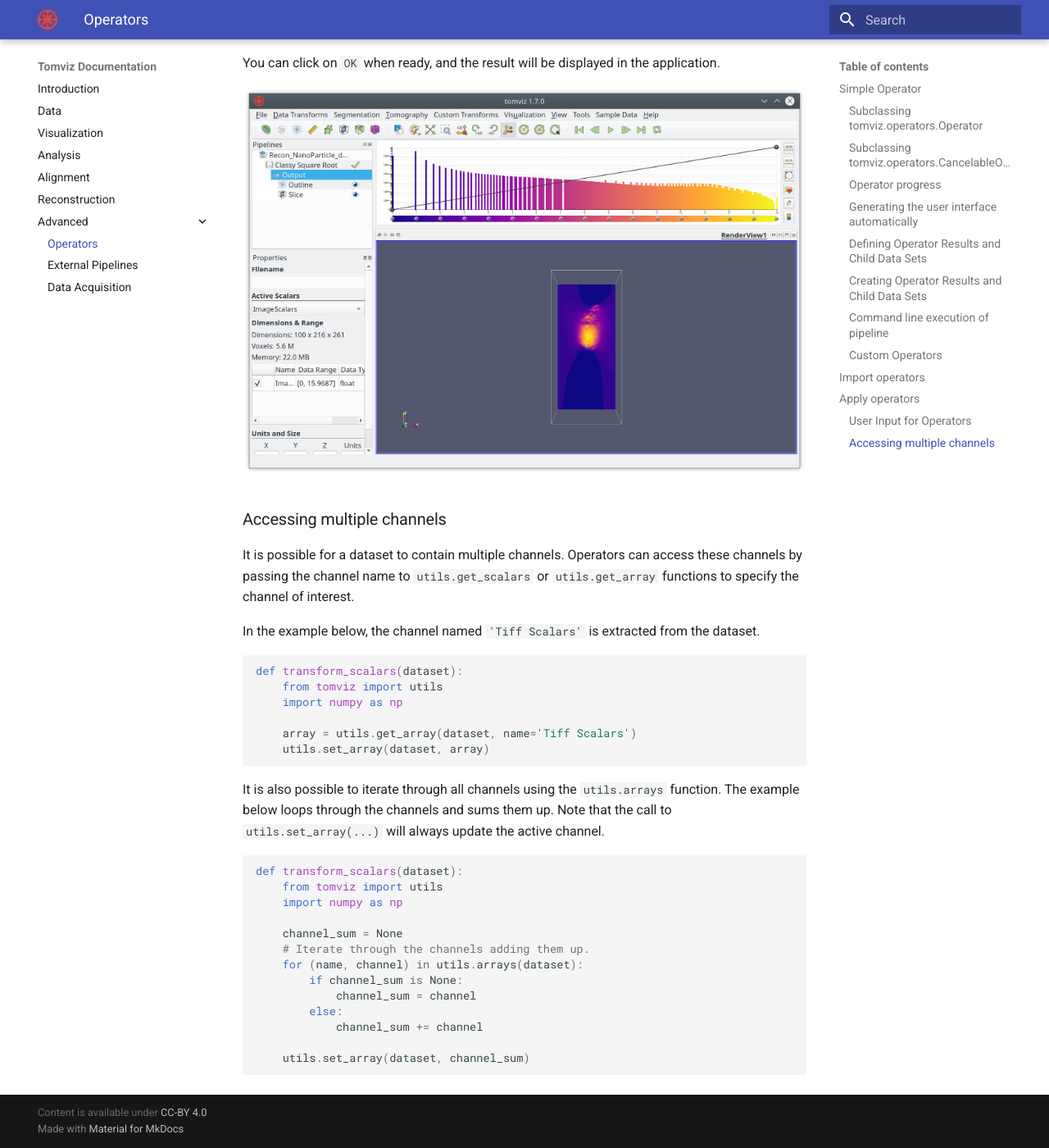
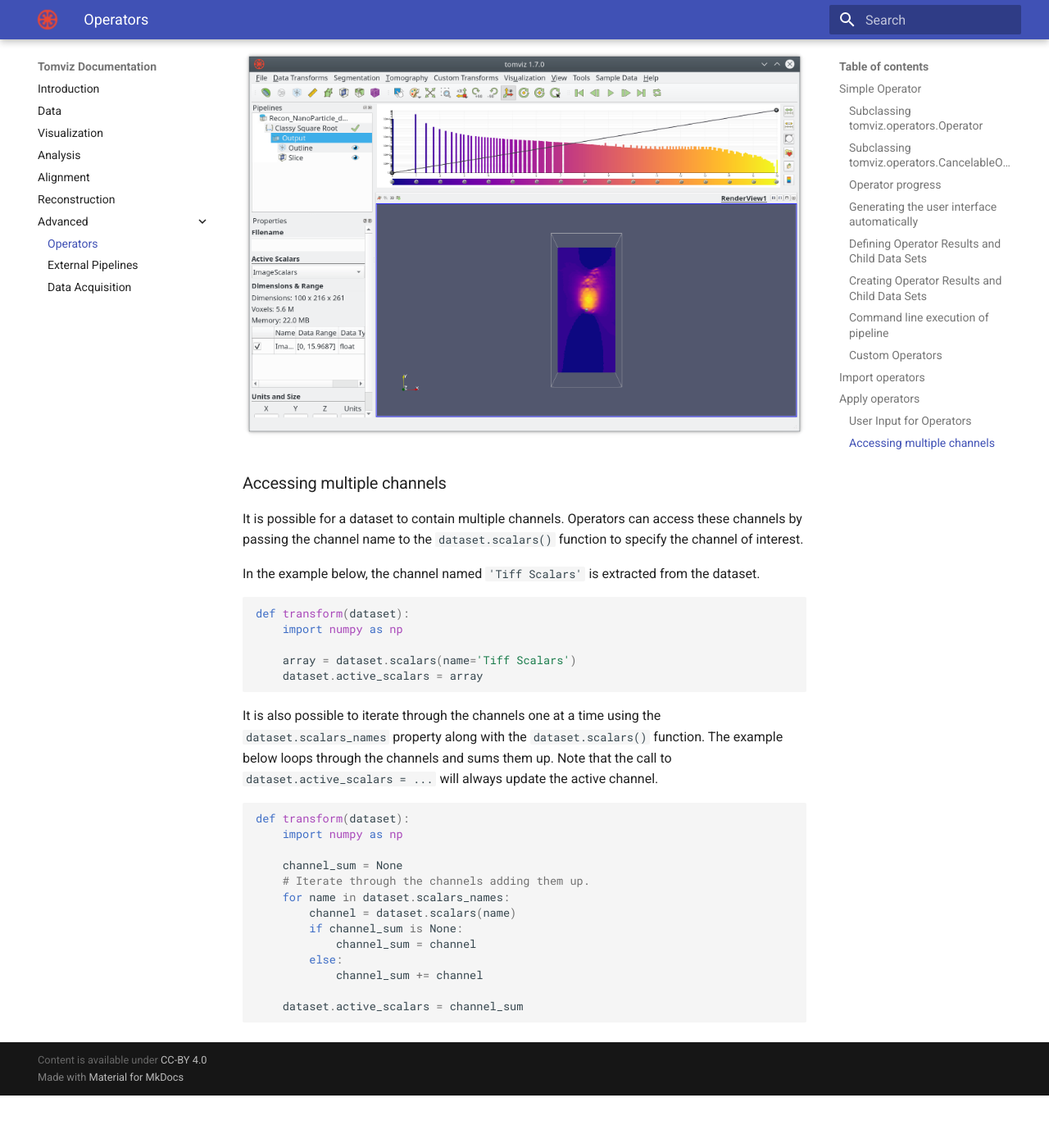
Before and after one commit to OpenChemistry/tomvizdocs, an MkDocs documentation site: the page built from docs/operator.md, in a window 1280 px wide and 1400 px high, scrolled down 10215 px. Shown: the whole window at 82% size. Built offline with MkDocs 1.6.1 and Material for MkDocs 9.7.7, drawn with Linux system fonts in a browser that asks for light colours; after the commit the page ends 11551 px from its top, so only the background shows below that; some of the changed text lies outside the part shown.

Commit message:
Update instructions with new `transform()` API
Update the instructions with the new python API.

Signed-off-by: Patrick Avery <patrick.avery@kitware.com>

````diff
--- a/docs/operator.md
+++ b/docs/operator.md
@@ -10,25 +10,24 @@
 
 This operator can be found by clicking on `Data Tansforms -> Custom Transform`.
 It is one of the simplest transforms possible where all simple operators define
-the `transform_scalars` function, import the necessary modules, and then get the
+the `transform` function, import the necessary modules, and then get the
 data as an array. This array can be treated like any NumPy array, operated on,
 and once ready the output should be set to make it visible to the application.
 
 ``` python
-def transform_scalars(dataset):
+def transform(dataset):
     """Python operators that transforms the input array"""
 
-    from tomviz import utils
     import numpy as np
 
     # Get the current volume as a numpy array.
-    array = utils.get_array(dataset)
+    array = dataset.active_scalars
 
     # This is where you operate on your data, here we square root it.
     result = np.sqrt(array)
 
     # This is where the transformed data is set, it will display in tomviz.
-    utils.set_array(dataset, result)
+    dataset.active_scalars = result
 ```
 
 The dialog in Tomviz enables editing of Python transforms in the source tab,
@@ -40,14 +39,14 @@
 
 Tomviz provides an operator base class that can be used to implement a Python
 operator. To create an operator simply subclass and provide an implementation of
-the `transform_scalars` method.
+the `transform` method.
 
 ```python
 
 import tomviz.operators
 
 class MyOperator(tomviz.operators.Operator):
-    def transform_scalars(self, data):
+    def transform(self, dataset):
         # Do work here
 
 ```
@@ -66,7 +65,7 @@
 import tomviz.operators
 
 class MyCancelableOperator(tomviz.operators.CancelableOperator):
-    def transform_scalars(self, data):
+    def transform(self, dataset):
          while(not self.canceled):
             # Do work here
 
@@ -87,7 +86,7 @@
 
 class MyProgressOperator(tomviz.operators.Operator):
     current_progress = 0
-    def transform_scalars(self, data):
+    def transform(self, dataset):
         self.progress.maximum = 100
         # Do work here
         current_progress += 1
@@ -365,41 +364,41 @@
 ###  Accessing multiple channels
 
 It is possible for a dataset to contain multiple channels. Operators can access
-these channels by passing the channel name to `utils.get_scalars` or
-`utils.get_array` functions to specify the channel of interest.
+these channels by passing the channel name to the `dataset.scalars()`
+function to specify the channel of interest.
 
 In the example below, the channel named `'Tiff Scalars'` is extracted from the dataset.
 
 ```python
 
-def transform_scalars(dataset):
-    from tomviz import utils
+def transform(dataset):
     import numpy as np
 
-    array = utils.get_array(dataset, name='Tiff Scalars')
-    utils.set_array(dataset, array)
+    array = dataset.scalars(name='Tiff Scalars')
+    dataset.active_scalars = array
 
 ```
 
-It is also possible to iterate through all channels using the `utils.arrays` function.
+It is also possible to iterate through the channels one at a time using the
+`dataset.scalars_names` property along with the `dataset.scalars()` function.
 The example below loops through the channels and sums them up. Note that the call
-to `utils.set_array(...)` will always update the active channel.
+to `dataset.active_scalars = ...` will always update the active channel.
 
 
 ```python
 
-def transform_scalars(dataset):
-    from tomviz import utils
+def transform(dataset):
     import numpy as np
 
     channel_sum = None
     # Iterate through the channels adding them up.
-    for (name, channel) in utils.arrays(dataset):
+    for name in dataset.scalars_names:
+        channel = dataset.scalars(name)
         if channel_sum is None:
             channel_sum = channel
         else:
             channel_sum += channel
 
-    utils.set_array(dataset, channel_sum)
+    dataset.active_scalars = channel_sum
 
 ```
````
Also changed, not shown: other parts of docs/operator.md (+2 -2 lines).
